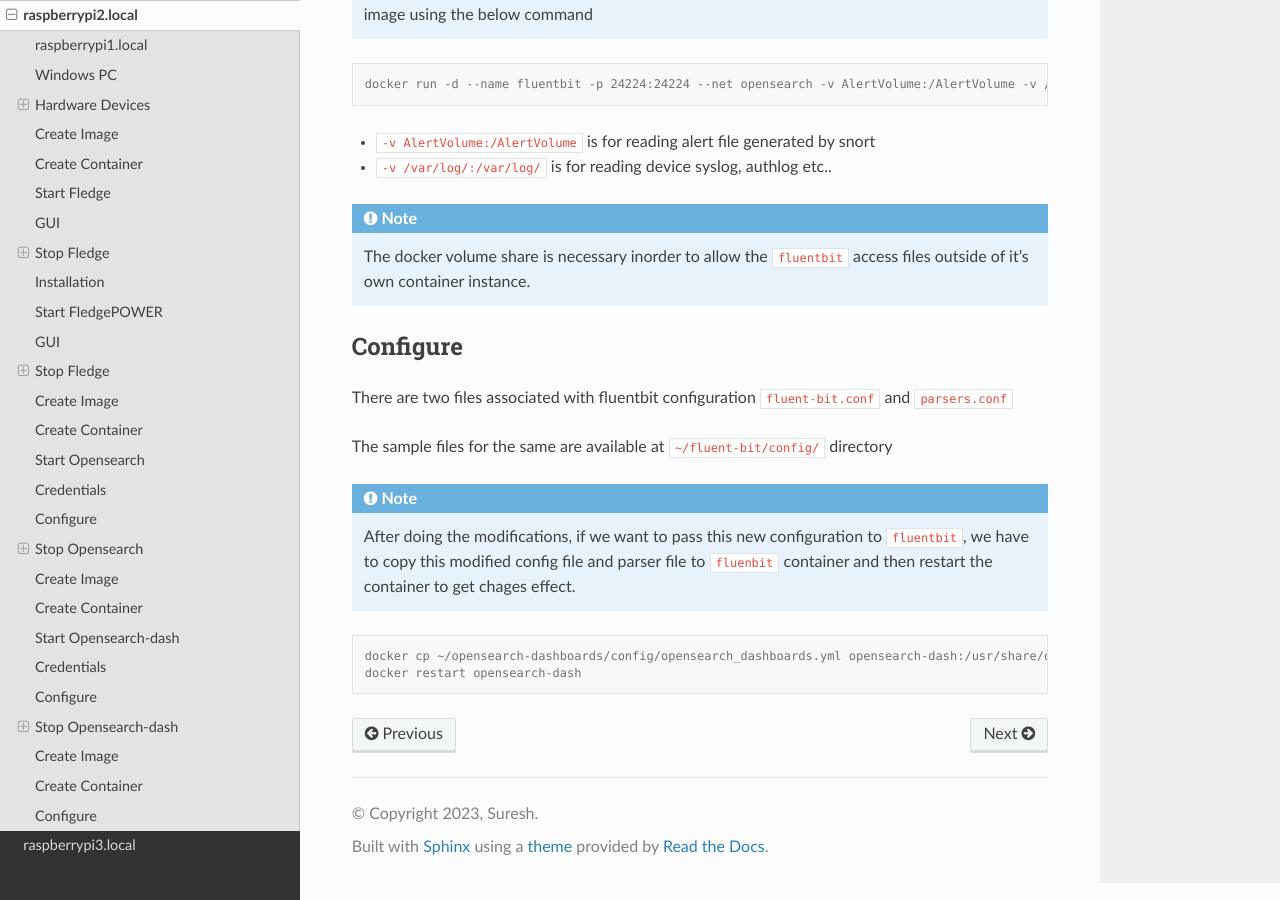
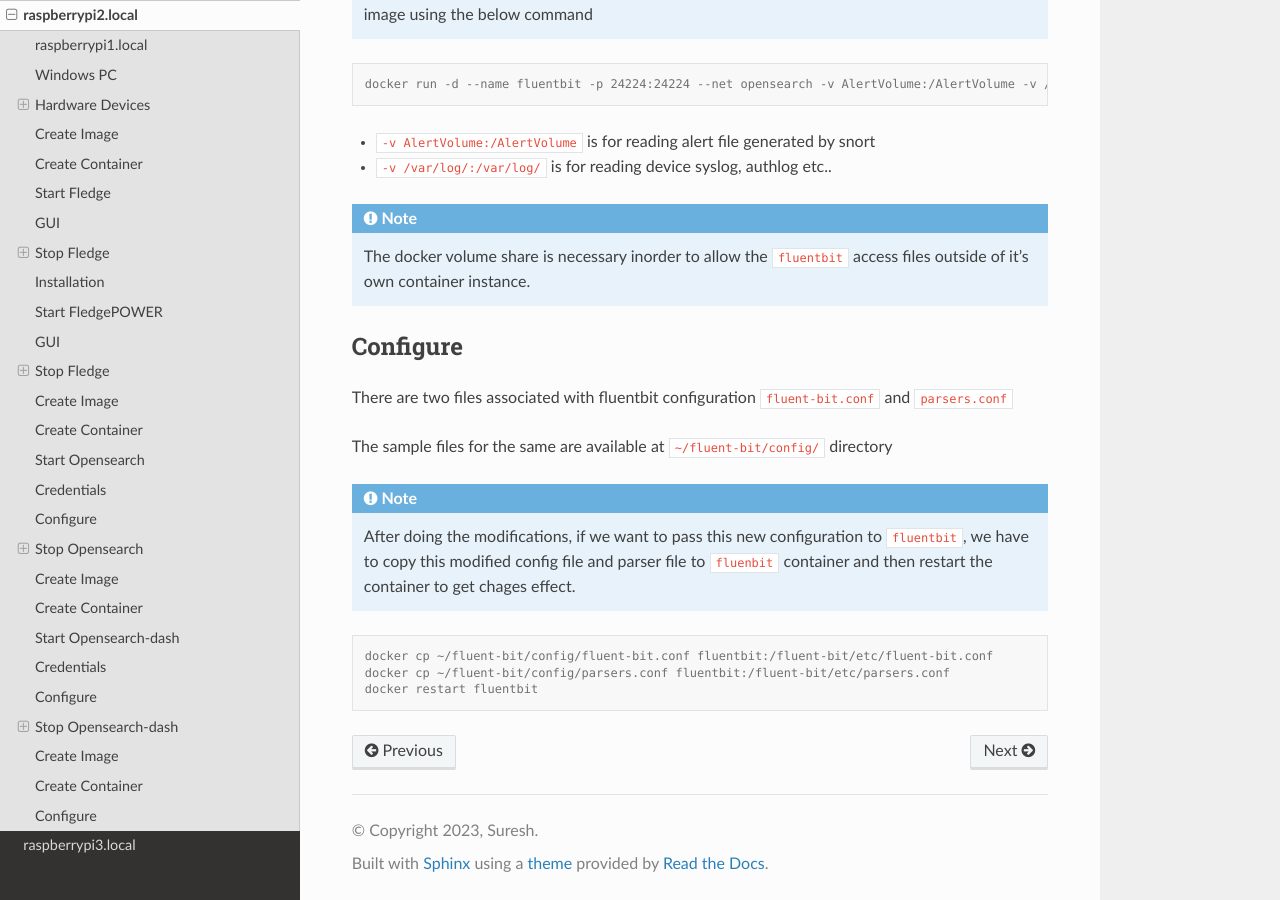
Before and after one commit to suresh-iitr/setup, a Sphinx documentation site: the page built from docs/source/raspberrypi2.rst, in a window 1280 px wide and 900 px high, scrolled down 12015 px. Built offline with Sphinx 7.4.7 and the Read the Docs theme 2.0.0, drawn with Linux system fonts in a browser that asks for light colours.

Commit message:
Update raspberrypi2.rst

```diff
--- a/docs/source/raspberrypi2.rst
+++ b/docs/source/raspberrypi2.rst
@@ -613,5 +613,6 @@ The sample files for the same are available at ``~/fluent-bit/config/`` director
 
 .. code-block:: console
 
-  docker cp ~/opensearch-dashboards/config/opensearch_dashboards.yml opensearch-dash:/usr/share/opensearch-dashboards/config/opensearch_dashboards.yml
-  docker restart opensearch-dash
+  docker cp ~/fluent-bit/config/fluent-bit.conf fluentbit:/fluent-bit/etc/fluent-bit.conf
+  docker cp ~/fluent-bit/config/parsers.conf fluentbit:/fluent-bit/etc/parsers.conf
+  docker restart fluentbit
```
